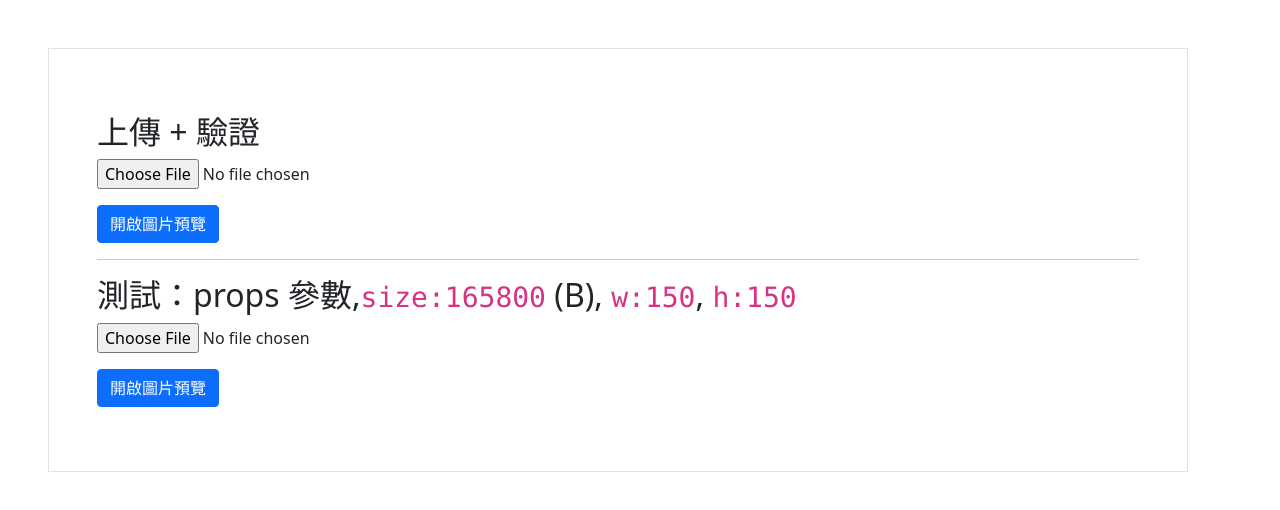
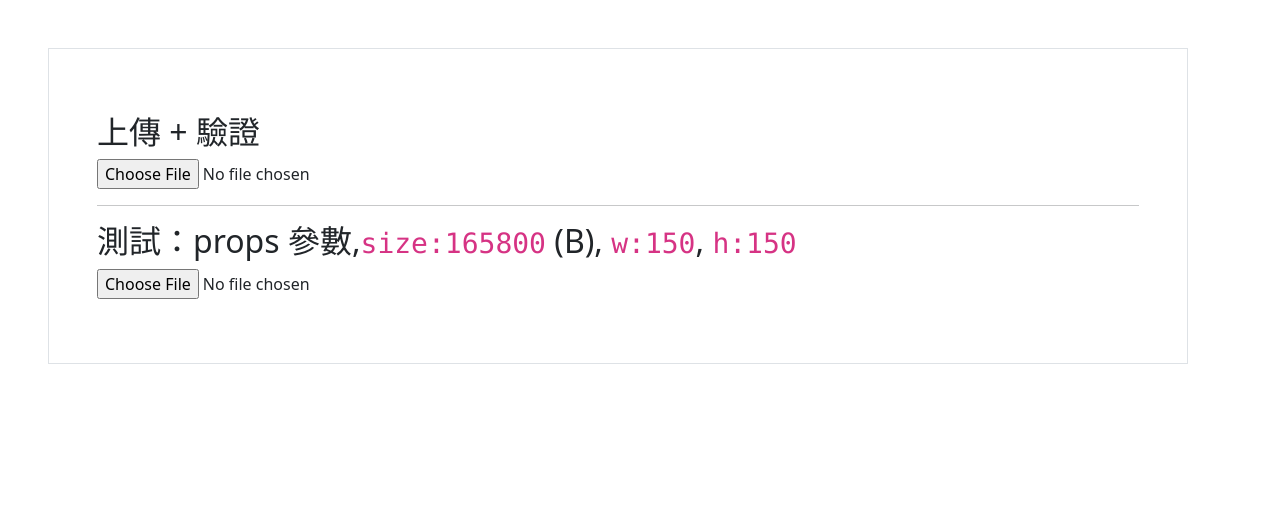
Before and after one commit to MizuYang/upload-work, a Vue app: page /#/ in a window 1280 px wide. Shown: the top 510 px of the page. Built offline with nearby package versions, Linux system fonts and the light colour scheme.

Commit message:
修改 上傳成功才顯示預覽按鈕

```diff
--- a/src/components/UploadImg.vue
+++ b/src/components/UploadImg.vue
@@ -9,7 +9,9 @@
     <p ref="uploadResult"></p>
   </div>
   <!-- 檔案預覽 -->
-  <PerviewImg :previewImgUrl="file.PerviewImgUrl"></PerviewImg>
+  <div v-show="progressBarShow === 1">
+    <PerviewImg :previewImgUrl="file.PerviewImgUrl"></PerviewImg>
+  </div>
 </template>
 
 <script>
```
